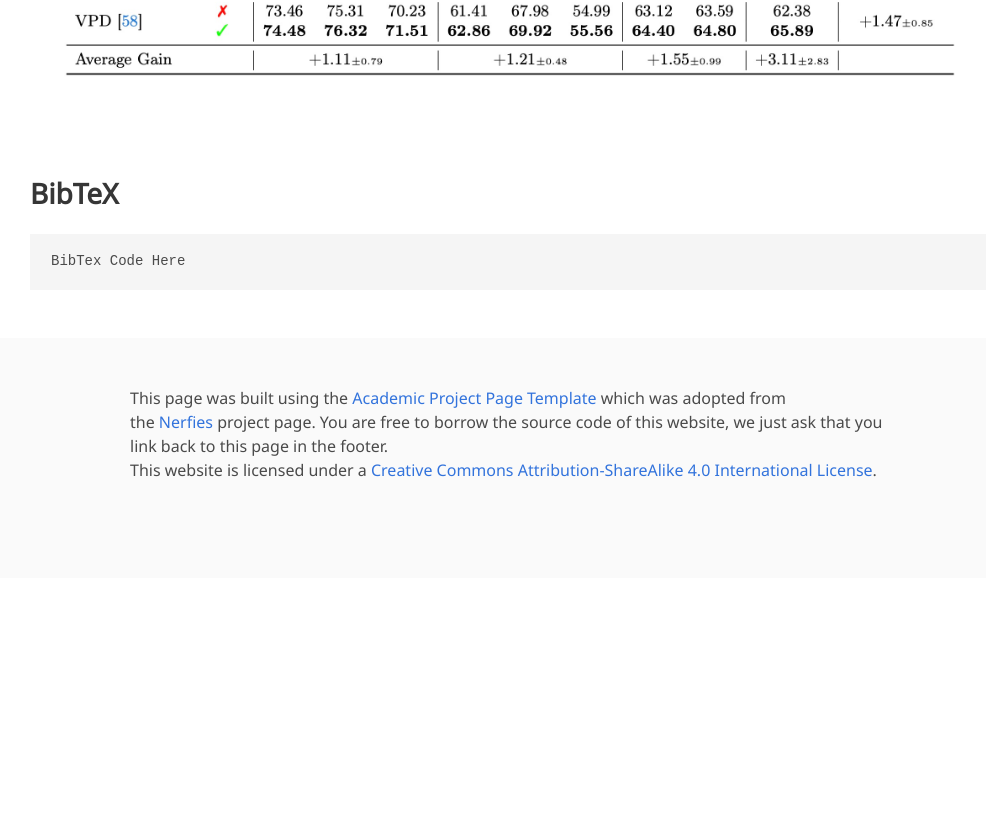
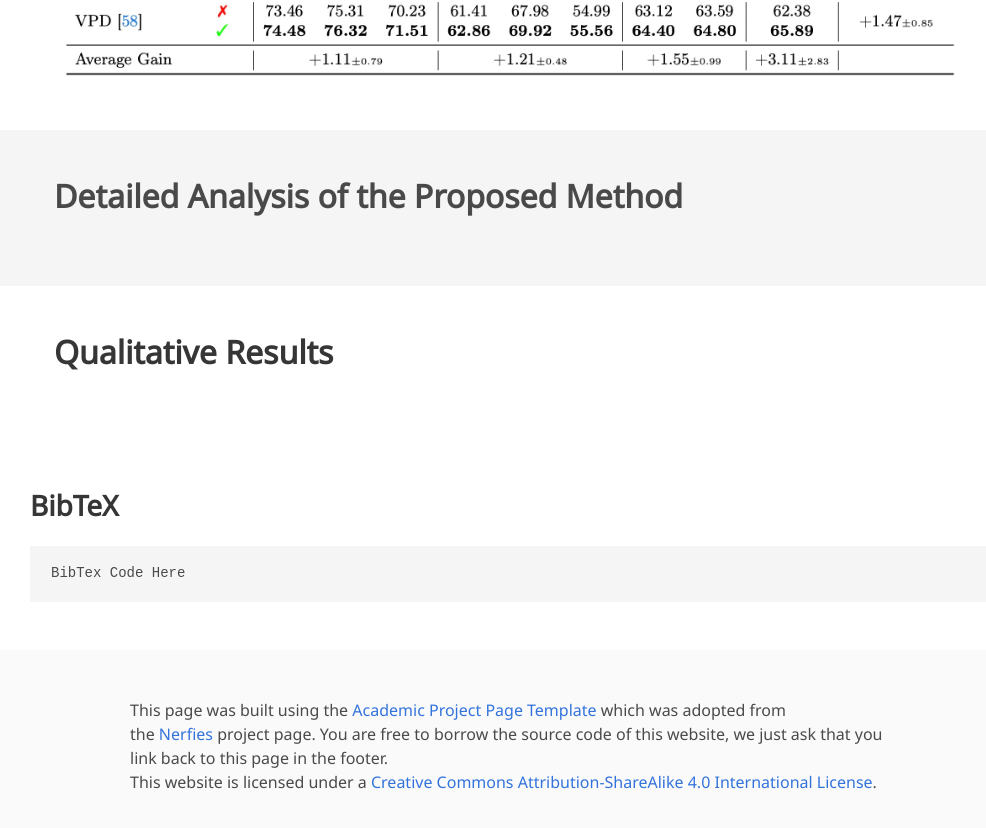
Before and after one commit to dddonghwa/NeMo, a plain HTML site: page index.html in a window 1280 px wide. Shown: the part 4322-5150 px from the top of the page, without its empty margins (130-1116 px from the left). Before the commit the page ends 4900 px from the top, so only its background shows below. Drawn offline with nearby package versions, Linux system fonts and the light colour scheme; some icons are missing; a web font is replaced by a local one.

Commit message:
Update index.html

```diff
--- a/index.html
+++ b/index.html
@@ -273,6 +273,42 @@
 </section>
 
 
+<section class="hero is-small is-light">
+  <div class="hero-body">
+    <div class="container is-max-desktop">
+      <div class="column is-centered">
+        <div class="column is-full">
+          <h2 class="title is-3">Detailed Analysis of the Proposed Method</h2>
+          <div class="content has-text-justified">
+            <p>
+        </p>
+<!--         <img src="static/images/overall_comparison.jpeg" width="100%" class="center" style="display: block; margin: 0 auto;"> -->
+          </div>
+        </div>
+      </div>
+    </div>
+  </div>
+</section>
+
+<section class="hero is-small">
+  <div class="hero-body">
+    <div class="container is-max-desktop">
+      <div class="column is-centered">
+        <div class="column is-full">
+          <h2 class="title is-3">Qualitative Results</h2>
+          <div class="content has-text-justified">
+            <p>
+        </p>
+<!--         <img src="static/images/overall_comparison.jpeg" width="100%" class="center" style="display: block; margin: 0 auto;"> -->
+          </div>
+        </div>
+      </div>
+    </div>
+  </div>
+</section>
+
+
+
 <!-- Image carousel -->
 <!-- <section class="hero is-small">
   <div class="hero-body">
```
